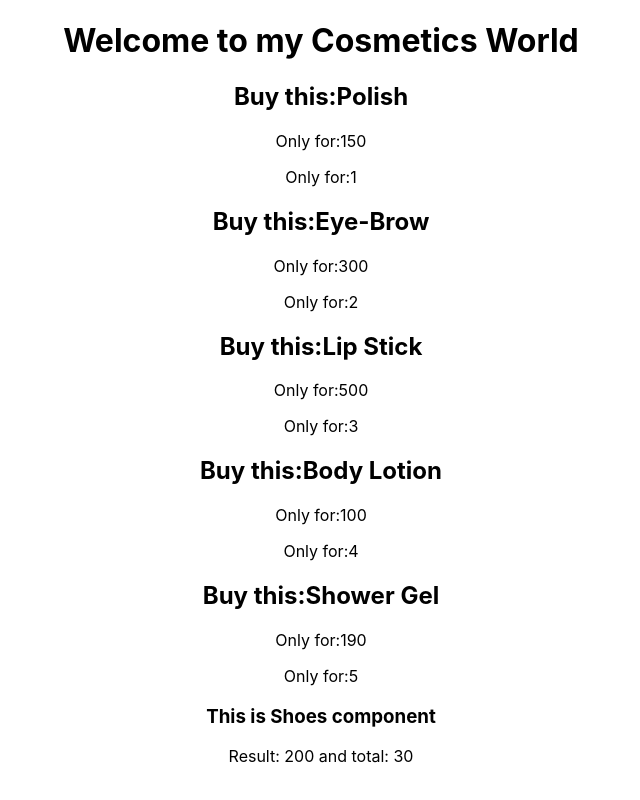
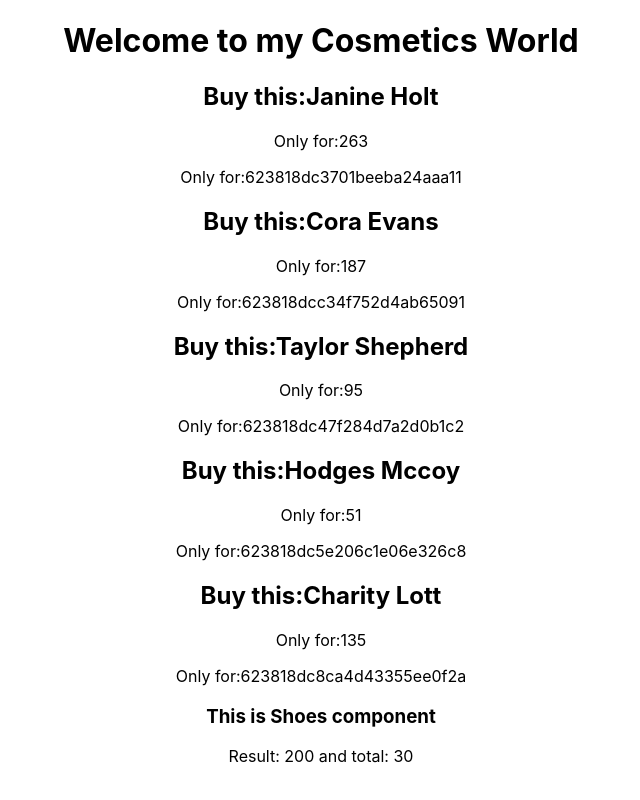
Before and after one commit to Shaheenalam35/React-storage-and-handler-, a React (Create React App) app: page / in a window 1280 px wide. Shown: the whole page, without its empty margins (319-959 px from the left). Built offline with nearby package versions, Linux system fonts and the light colour scheme.

Commit message:
data generate from json generator

```diff
--- /dev/null
+++ b/public/data.json
@@ -0,0 +1,27 @@
+[
+  {
+    "id": "623818dc3701beeba24aaa11",
+    "price": 263,
+    "name": "Janine Holt"
+  },
+  {
+    "id": "623818dcc34f752d4ab65091",
+    "price": 187,
+    "name": "Cora Evans"
+  },
+  {
+    "id": "623818dc47f284d7a2d0b1c2",
+    "price": 95,
+    "name": "Taylor Shepherd"
+  },
+  {
+    "id": "623818dc5e206c1e06e326c8",
+    "price": 51,
+    "name": "Hodges Mccoy"
+  },
+  {
+    "id": "623818dc8ca4d43355ee0f2a",
+    "price": 135,
+    "name": "Charity Lott"
+  }
+]
--- a/src/components/Cosmetics/Cosmetics.js
+++ b/src/components/Cosmetics/Cosmetics.js
@@ -1,15 +1,52 @@
-import React from "react";
+import React, { useEffect, useState } from "react";
 import { add } from "../../utilities/calculate";
 import Cosmetic from "../Cosmetic/Cosmetic";
 
 const Cosmetics = () => {
-  const cosmetics = [
-    { id: 1, name: "Polish", price: 150 },
-    { id: 2, name: "Eye-Brow", price: 300 },
-    { id: 3, name: "Lip Stick", price: 500 },
-    { id: 4, name: "Body Lotion", price: 100 },
-    { id: 5, name: "Shower Gel", price: 190 },
-  ];
+  const [cosmetics, setCosmetics] = useState([]);
+  useEffect(() => {
+    fetch("data.json")
+      .then((res) => res.json())
+      .then((data) => setCosmetics(data));
+  }, []);
+
+  // Data generate from json generator....................................
+  //   const cosmetics = [
+  //     {
+  //       id: "623818dc3701beeba24aaa11",
+  //       price: 263,
+  //       name: "Janine Holt",
+  //     },
+  //     {
+  //       id: "623818dcc34f752d4ab65091",
+  //       price: 187,
+  //       name: "Cora Evans",
+  //     },
+  //     {
+  //       id: "623818dc47f284d7a2d0b1c2",
+  //       price: 95,
+  //       name: "Taylor Shepherd",
+  //     },
+  //     {
+  //       id: "623818dc5e206c1e06e326c8",
+  //       price: 51,
+  //       name: "Hodges Mccoy",
+  //     },
+  //     {
+  //       id: "623818dc8ca4d43355ee0f2a",
+  //       price: 135,
+  //       name: "Charity Lott",
+  //     },
+  //   ];
+
+  // Data create by own....................................
+  //   const cosmetics = [
+  //     { id: 1, name: "Polish", price: 150 },
+  //     { id: 2, name: "Eye-Brow", price: 300 },
+  //     { id: 3, name: "Lip Stick", price: 500 },
+  //     { id: 4, name: "Body Lotion", price: 100 },
+  //     { id: 5, name: "Shower Gel", price: 190 },
+  //   ];
 
   return (
     <div>
```
